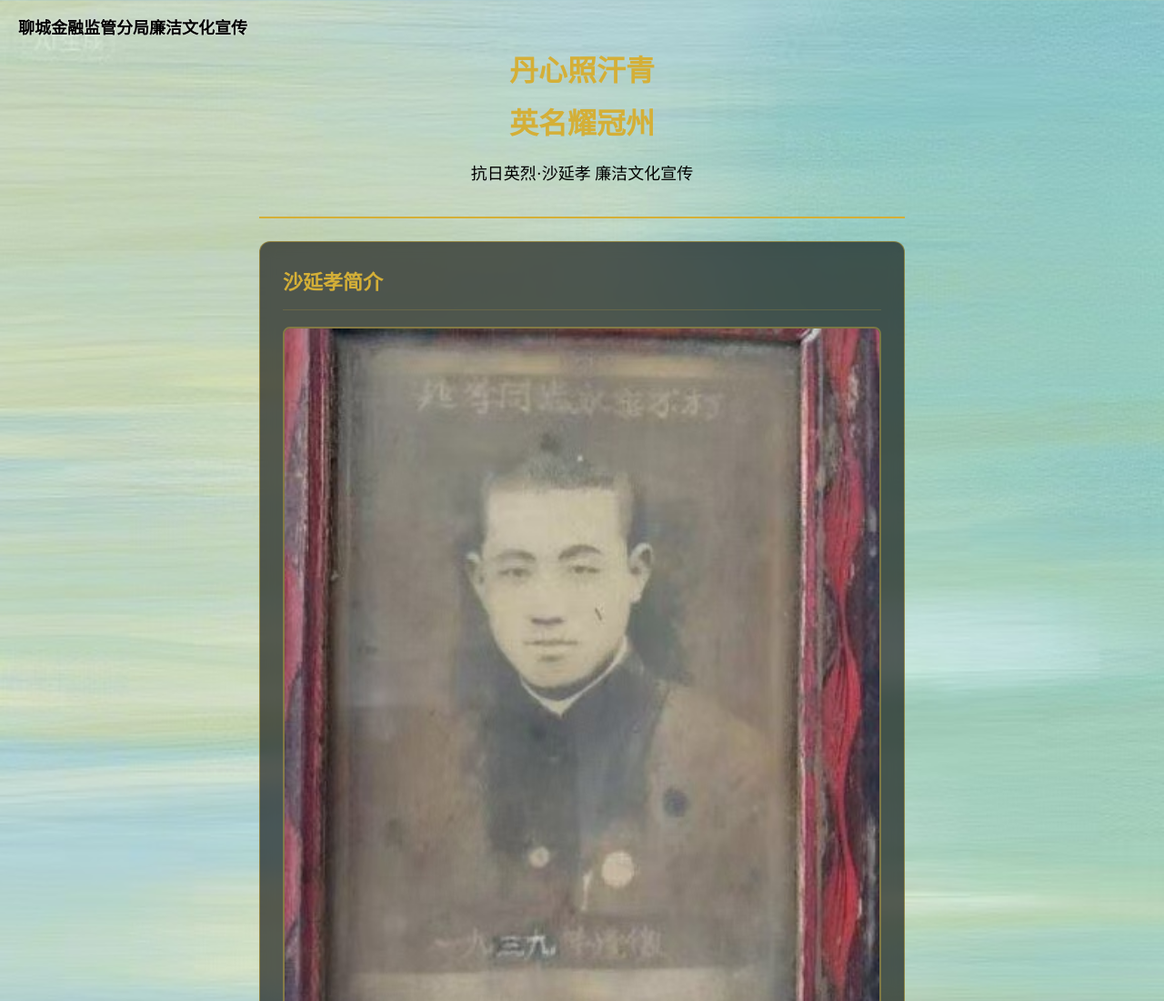
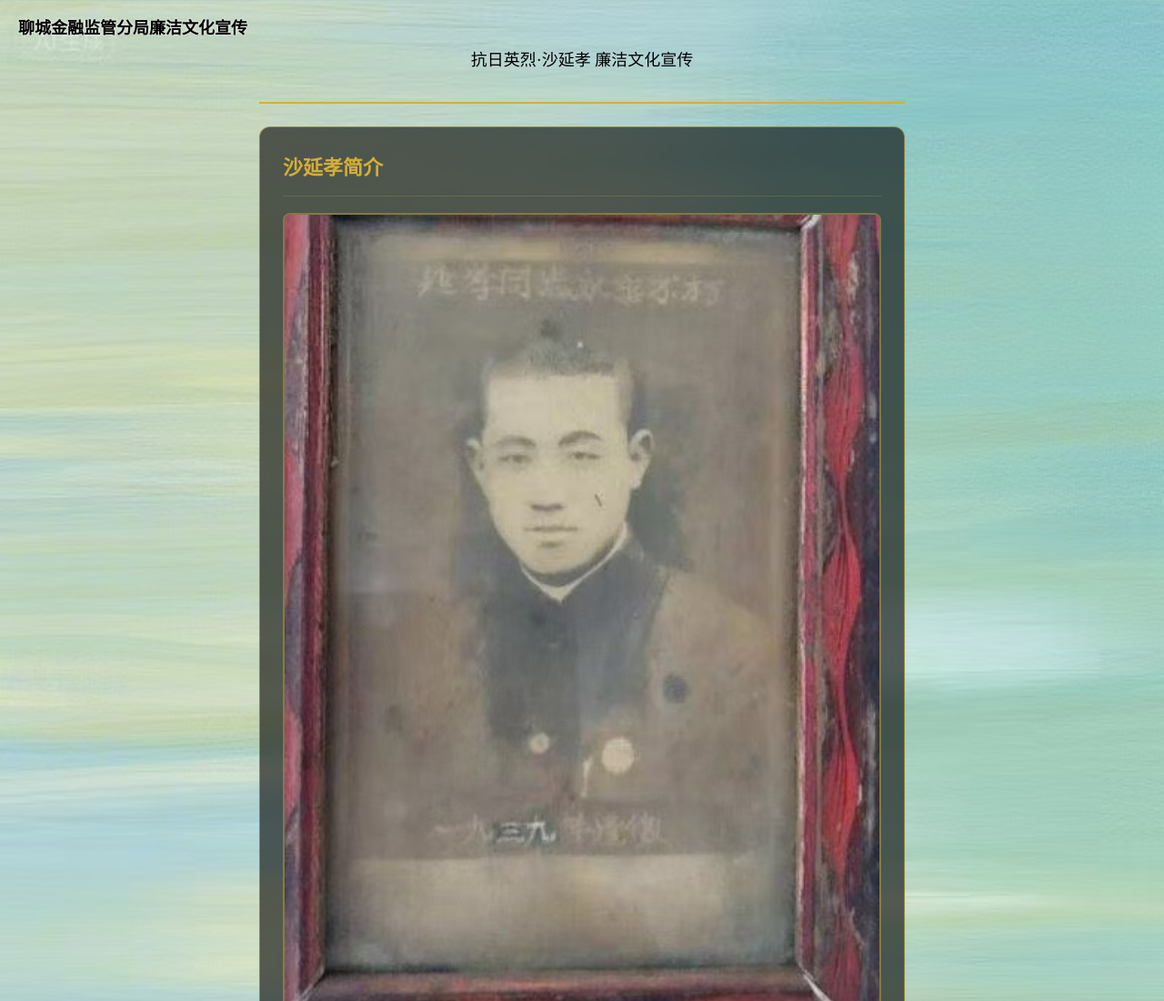
Before and after one commit to tianmeiop/qiankailianjie-h5, a plain HTML site: page shayanxiao.html in a window 1280 px wide. Shown: the top 1100 px of the page at 91% size. Drawn offline with Linux system fonts and the light colour scheme.

Commit message:
Update shayanxiao.html

```diff
--- a/shayanxiao.html
+++ b/shayanxiao.html
@@ -59,8 +59,7 @@ body{
 </div>
 <div class="container">
     <div class="header">
-        <h1 class="title"><p>丹心照汗青</p>
-<p>英名耀冠州</p></h1>
+
         <p class="subtitle" style="color: #000;">抗日英烈·沙延孝 廉洁文化宣传</p>
     </div>
 
```
